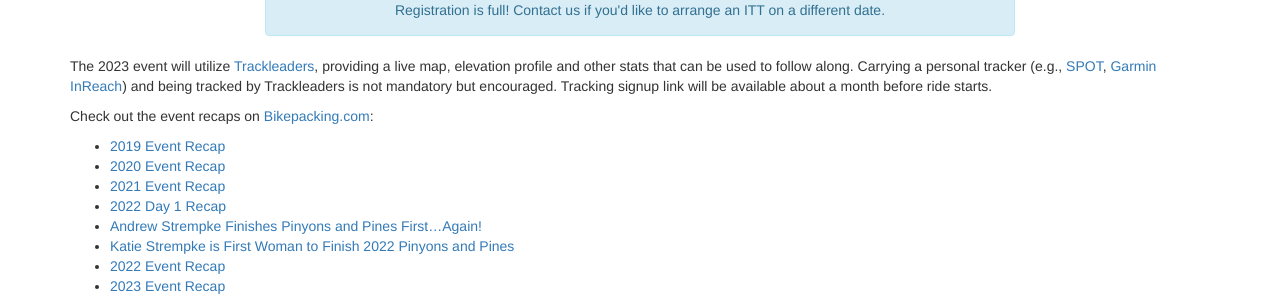
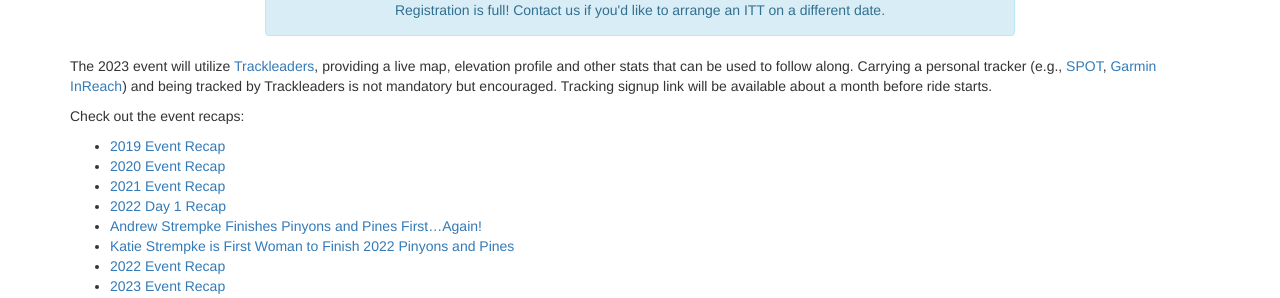
Before and after one commit to dcernst/PinyonsPines, a Jekyll site: the page built from index.md, in a window 1280 px wide and 900 px high, scrolled down 895 px. Shown: the part 152-450 px from the top of the window. Built offline with Jekyll 4.4.1, drawn with Linux system fonts in a browser that asks for light colours; nearby versions of some CDN libraries.

Commit message:
Update index.md

```diff
--- a/index.md
+++ b/index.md
@@ -73,7 +73,7 @@
 
 The 2023 event will utilize [Trackleaders](http://trackleaders.com), providing a live map, elevation profile and other stats that can be used to follow along. Carrying a personal tracker (e.g., [SPOT](https://www.findmespot.com/en/), [Garmin InReach](https://explore.garmin.com/en-US/inreach/)) and being tracked by Trackleaders is not mandatory but encouraged. Tracking signup link will be available about a month before ride starts.
 
-Check out the event recaps on [Bikepacking.com](http://bikepacking.com):
+Check out the event recaps:
 
 - [2019 Event Recap](https://bikepacking.com/news/2019-pinyons-pines-event-recap/)
 - [2020 Event Recap](https://bikepacking.com/news/2020-pinyons-and-pines-event-recap/)
```
